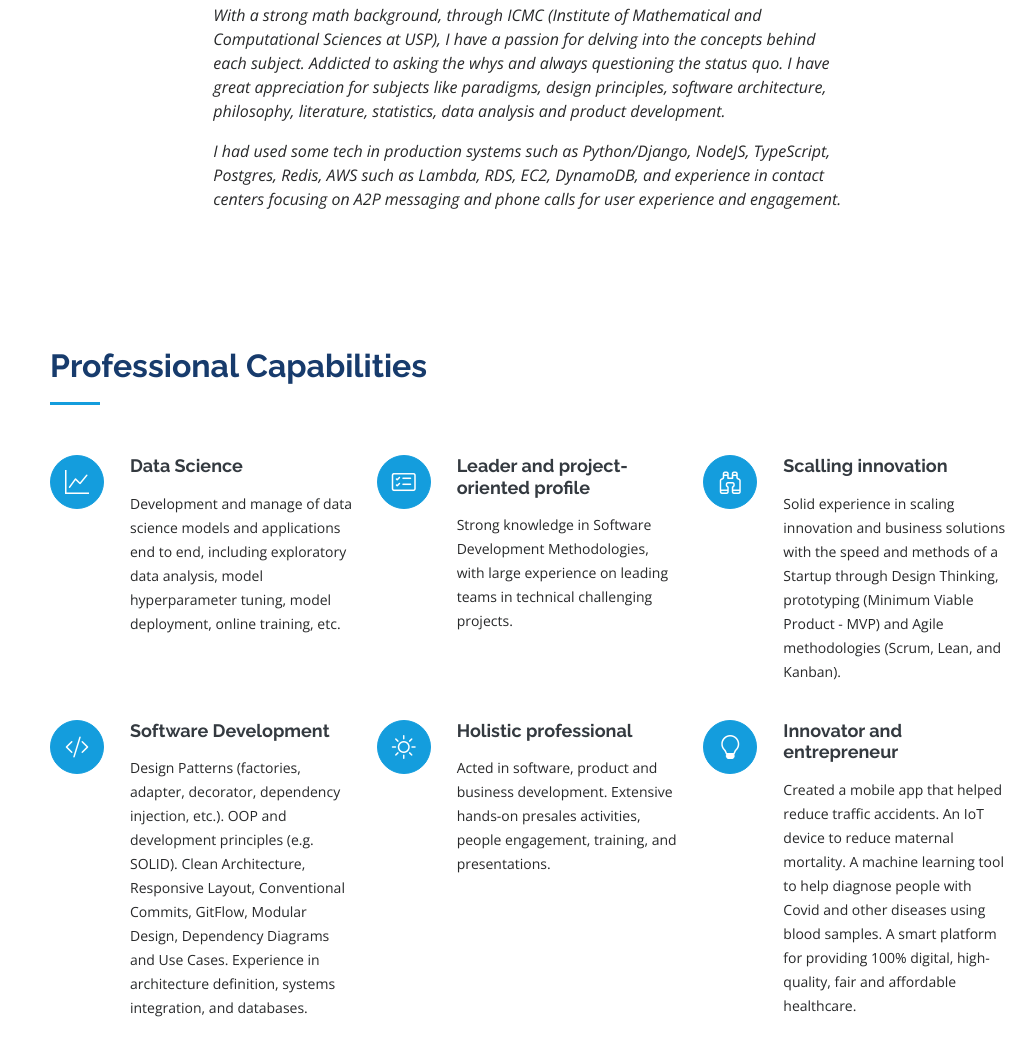
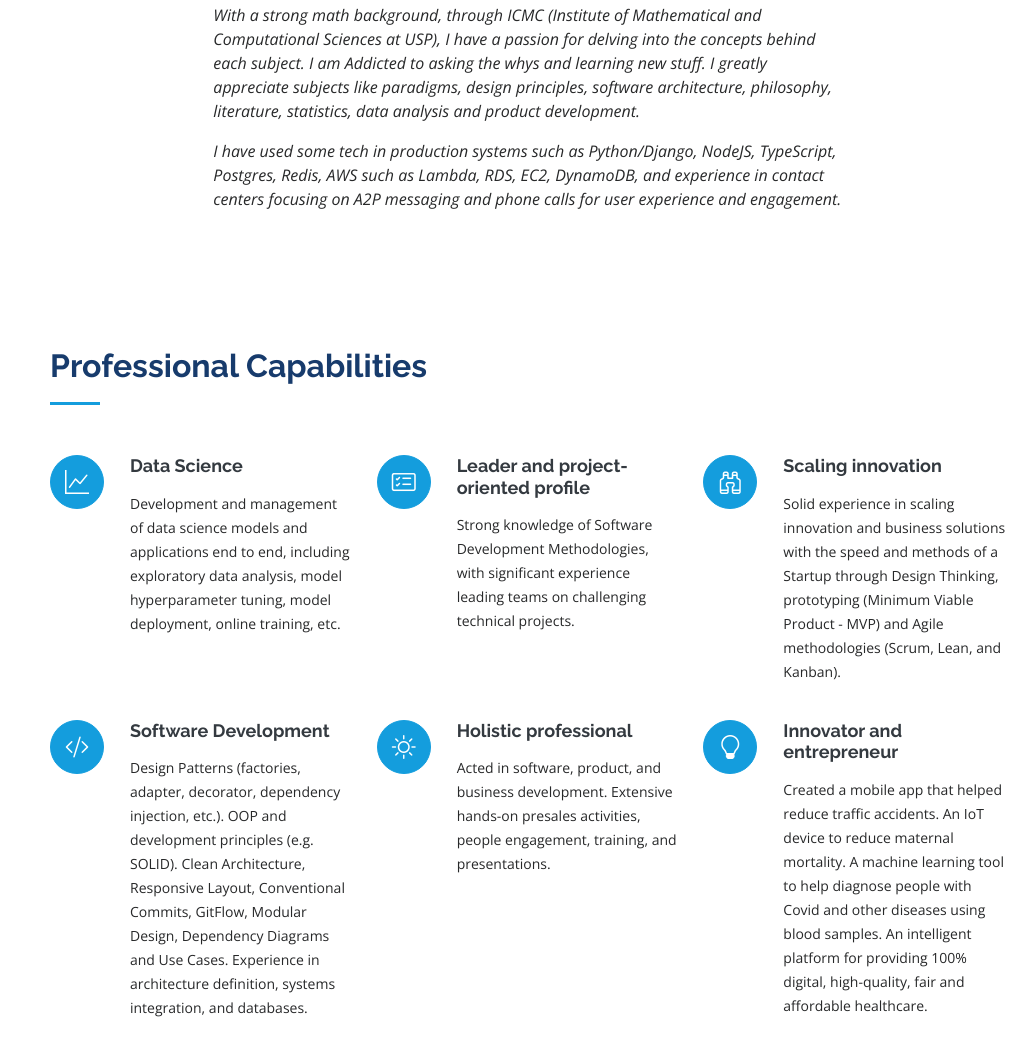
Before and after one commit to molinavinicius/me, a plain HTML site: page index.html in a window 1280 px wide. Shown: the part 861-1900 px from the top of the page, without its empty margins (262-1280 px from the left). Drawn offline with nearby package versions, Linux system fonts and the light colour scheme.

Commit message:
fix: typos and english grammar

```diff
--- a/index.html
+++ b/index.html
@@ -100,10 +100,10 @@
               I am a computer engineer from USP (University of São Paulo), with emphasis in data science, currently living in São Carlos/SP, Brazil. After going through cancer as a teenager, a possible recurrence of the same, and some medical mistakes along the way, I realized that my purpose in life is to create technologies that help improve people's health.
             </p>
             <p class="fst-italic">
-              With a strong math background, through ICMC (Institute of Mathematical and Computational Sciences at USP), I have a passion for delving into the concepts behind each subject. Addicted to asking the whys and always questioning the status quo. I have great appreciation for subjects like paradigms, design principles, software architecture, philosophy, literature, statistics, data analysis and product development.
+              With a strong math background, through ICMC (Institute of Mathematical and Computational Sciences at USP), I have a passion for delving into the concepts behind each subject. I am Addicted to asking the whys and learning new stuff. I greatly appreciate subjects like paradigms, design principles, software architecture, philosophy, literature, statistics, data analysis and product development.
             </p>
             <p class="fst-italic">
-              I had used some tech in production systems such as Python/Django, NodeJS, TypeScript, Postgres, Redis, AWS such as Lambda, RDS, EC2, DynamoDB, and experience in contact centers focusing on A2P messaging and phone calls for user experience and engagement. </p>
+              I have used some tech in production systems such as Python/Django, NodeJS, TypeScript, Postgres, Redis, AWS such as Lambda, RDS, EC2, DynamoDB, and experience in contact centers focusing on A2P messaging and phone calls for user experience and engagement. </p>
             </p>
           </div>
         </div>
@@ -123,16 +123,16 @@
           <div class="col-lg-4 col-md-6 icon-box" data-aos="fade-up">
             <div class="icon"><i class="bi bi-graph-up"></i></div>
             <h4 class="title">Data Science</h4>
-            <p class="description">Development and manage of data science models and applications end to end, including exploratory data analysis, model hyperparameter tuning, model deployment, online training, etc.</p>
+            <p class="description">Development and management of data science models and applications end to end, including exploratory data analysis, model hyperparameter tuning, model deployment, online training, etc.</p>
           </div>
           <div class="col-lg-4 col-md-6 icon-box" data-aos="fade-up" data-aos-delay="100">
             <div class="icon"><i class="bi bi-card-checklist"></i></div>
             <h4 class="title">Leader and project-oriented profile</h4>
-            <p class="description">Strong knowledge in Software Development Methodologies, with large experience on leading teams in technical challenging projects.</p>
+            <p class="description">Strong knowledge of Software Development Methodologies, with significant experience leading teams on challenging technical projects.</p>
           </div>
           <div class="col-lg-4 col-md-6 icon-box" data-aos="fade-up" data-aos-delay="200">
             <div class="icon"><i class="bi bi-binoculars"></i></div>
-            <h4 class="title">Scalling innovation</h4>
+            <h4 class="title">Scaling innovation</h4>
             <p class="description">Solid experience in scaling innovation and business solutions with the speed and methods of a Startup through Design Thinking, prototyping (Minimum Viable Product - MVP) and Agile methodologies (Scrum, Lean, and Kanban).</p>
           </div>
           <div class="col-lg-4 col-md-6 icon-box" data-aos="fade-up" data-aos-delay="300">
@@ -148,12 +148,12 @@
           <div class="col-lg-4 col-md-6 icon-box" data-aos="fade-up" data-aos-delay="400">
             <div class="icon"><i class="bi bi-brightness-high"></i></div>
             <h4 class="title">Holistic professional</h4>
-            <p class="description">Acted in software, product and business development. Extensive hands-on presales activities, people engagement, training, and presentations.</p>
+            <p class="description">Acted in software, product, and business development. Extensive hands-on presales activities, people engagement, training, and presentations.</p>
           </div>
           <div class="col-lg-4 col-md-6 icon-box" data-aos="fade-up" data-aos-delay="500">
             <div class="icon"><i class="bi bi-lightbulb"></i></div>
             <h4 class="title">Innovator and entrepreneur</h4>
-            <p class="description">Created a mobile app that helped reduce traffic accidents. An IoT device to reduce maternal mortality. A machine learning tool to help diagnose people with Covid and other diseases using blood samples. A smart platform for providing 100% digital, high-quality, fair and affordable healthcare.
+            <p class="description">Created a mobile app that helped reduce traffic accidents. An IoT device to reduce maternal mortality. A machine learning tool to help diagnose people with Covid and other diseases using blood samples. An intelligent platform for providing 100% digital, high-quality, fair and affordable healthcare.
               </p>
           </div>
         </div>
```
